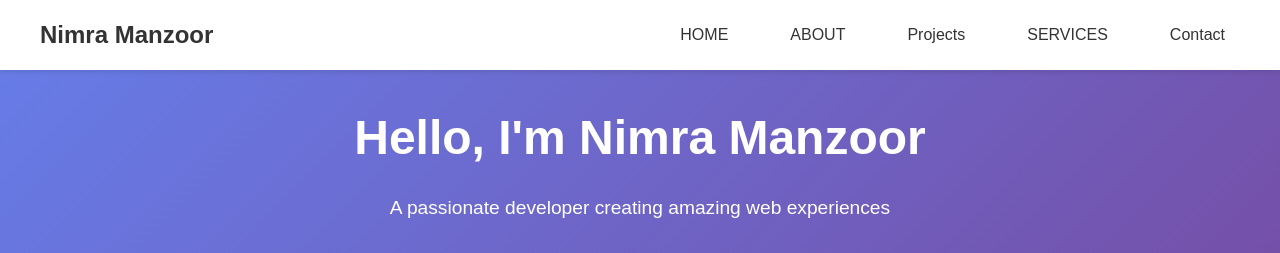
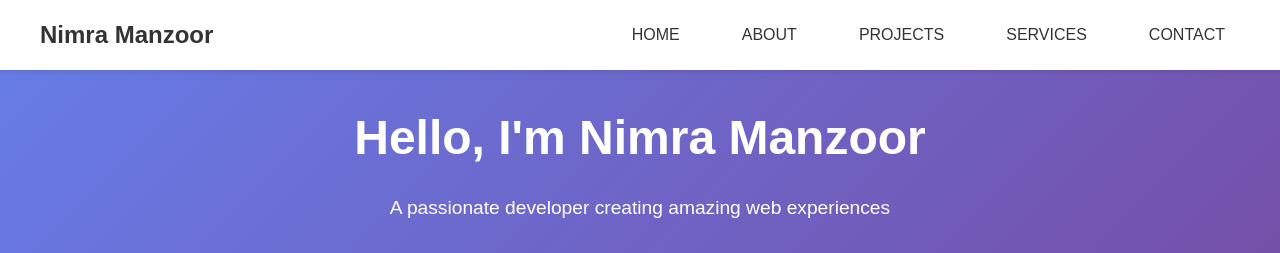
Before and after one commit to nimra1310/Nimra_Manzoor, a plain HTML site: page index.html in a window 1280 px wide. Shown: the top 253 px of the page. Drawn offline with Linux system fonts and the light colour scheme.

Commit message:
Update index.html

```diff
--- a/index.html
+++ b/index.html
@@ -738,9 +738,9 @@
                   <ul class="nav-links">
             <li><a href="index.html">HOME</a></li>
             <li><a href="aboutus.html">ABOUT</a></li>
-          <li><a href="#projects">Projects</a></li>
+          <li><a href="#projects">PROJECTS</a></li>
             <li><a href="service.html">SERVICES</a></li>
-                <li><a href="#contact">Contact</a></li>
+                <li><a href="#contact">CONTACT</a></li>
             </ul>
         </nav>
     </header>
```
